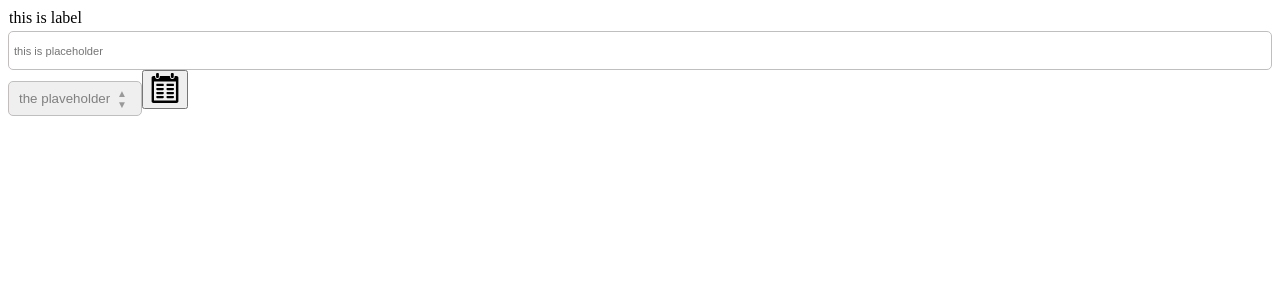
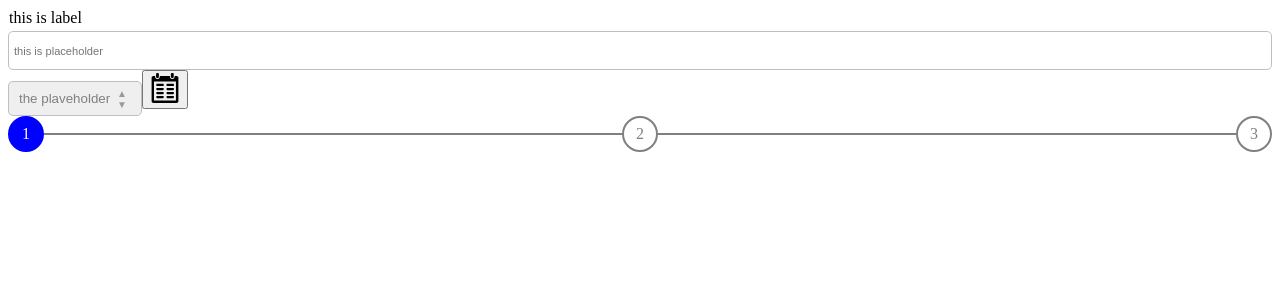
Before and after one commit to Shushanik01/Wizard_registration_flow_with_zod, a React (Vite) app: page / in a window 1280 px wide. Shown: the top 300 px of the page. Built offline with nearby package versions, Linux system fonts and the light colour scheme.

Commit message:
fix: Fix file structure

```diff
--- a/src/App.tsx
+++ b/src/App.tsx
@@ -1,14 +1,19 @@
-import FormInput from "./assets/formField/formInput";
-import SelectForm from './assets/formSelect/SelectForm';
-import Calendar from "./assets/calendar/Calendar";
+import FormInput from "./components/formField/formInput";
+import SelectForm from './components/formSelect/SelectForm';
+import Calendar from "./components/calendar/Calendar";
+import StepIndicator from "./components/stepIndicator/StepIndicator";
+import { useState } from "react";
 
 function App() {
+
+
 
   return (
     <>
       <FormInput label="this is label" type="text" placeholder="this is placeholder" />
       <SelectForm placeholder="the plaveholder" options={[1,2,3,4,5]}/>
       <Calendar/>
+      <StepIndicator totalSteps={3} currentStep={1}/>
     </>
   )
 }
--- a/src/assets/stepIndicator/StepIndicator.tsx
+++ b/src/components/stepIndicator/StepIndicator.tsx
@@ -1,4 +1,5 @@
-import styles from './stepIndicatoe.module.css'
+import styles from './stepIndicatoe.module.css';
+import { useState } from 'react';
 
 interface StepIndicatorProps {
     totalSteps: number,
@@ -6,6 +7,7 @@ interface StepIndicatorProps {
 };
 
 const StepIndicator = ({ totalSteps, currentStep }: StepIndicatorProps) => {
+
 
     return (
         <div className={styles.wrapper}>
@@ -23,3 +25,4 @@ const StepIndicator = ({ totalSteps, currentStep }: StepIndicatorProps) => {
         </div>
     )
 }
+export default StepIndicator
```
Also changed, not shown: src/components/calendar/Calendar.tsx (renamed from src/assets/calendar/Calendar.tsx), src/components/calendar/calendar.module.css (renamed from src/assets/calendar/calendar.module.css), src/components/formField/formInput.module.css (renamed from src/assets/formField/formInput.module.css), src/components/formField/formInput.tsx (renamed from src/assets/formField/formInput.tsx), src/components/formSelect/SelectForm.module.css (renamed from src/assets/formSelect/SelectForm.module.css), src/components/formSelect/SelectForm.tsx (renamed from src/assets/formSelect/SelectForm.tsx), src/components/stepIndicator/stepIndicatoe.module.css (renamed from src/assets/stepIndicator/stepIndicatoe.module.css), src/pages/AccountDetails/AccountDetails.tsx (added), src/pages/personalInfo/PersonalInfo.tsx (renamed from src/components/steps/PersonalInfo.tsx), src/pages/review/Review.tsx (added).
